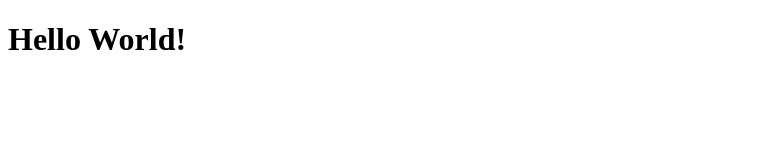
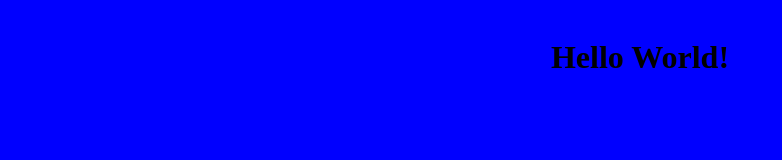
Before and after one commit to salonimehta27/prework-website, a plain HTML site: page index.html in a window 1280 px wide. Shown: the whole page, without its empty margins (0-782 px from the left). Drawn offline with Linux system fonts and the light colour scheme.

Commit message:
add style.css, connect to index.html

```diff
--- a/index.html
+++ b/index.html
@@ -2,6 +2,7 @@
 <html lang="en">
     <head>
         <title>My Website</title>
+        <link rel="stylesheet" href="style.css">
 
     </head>
     <body>
--- /dev/null
+++ b/style.css
@@ -0,0 +1,5 @@
+body{
+    background: blue;
+    text-align: center;
+    display: inline;
+}
```
